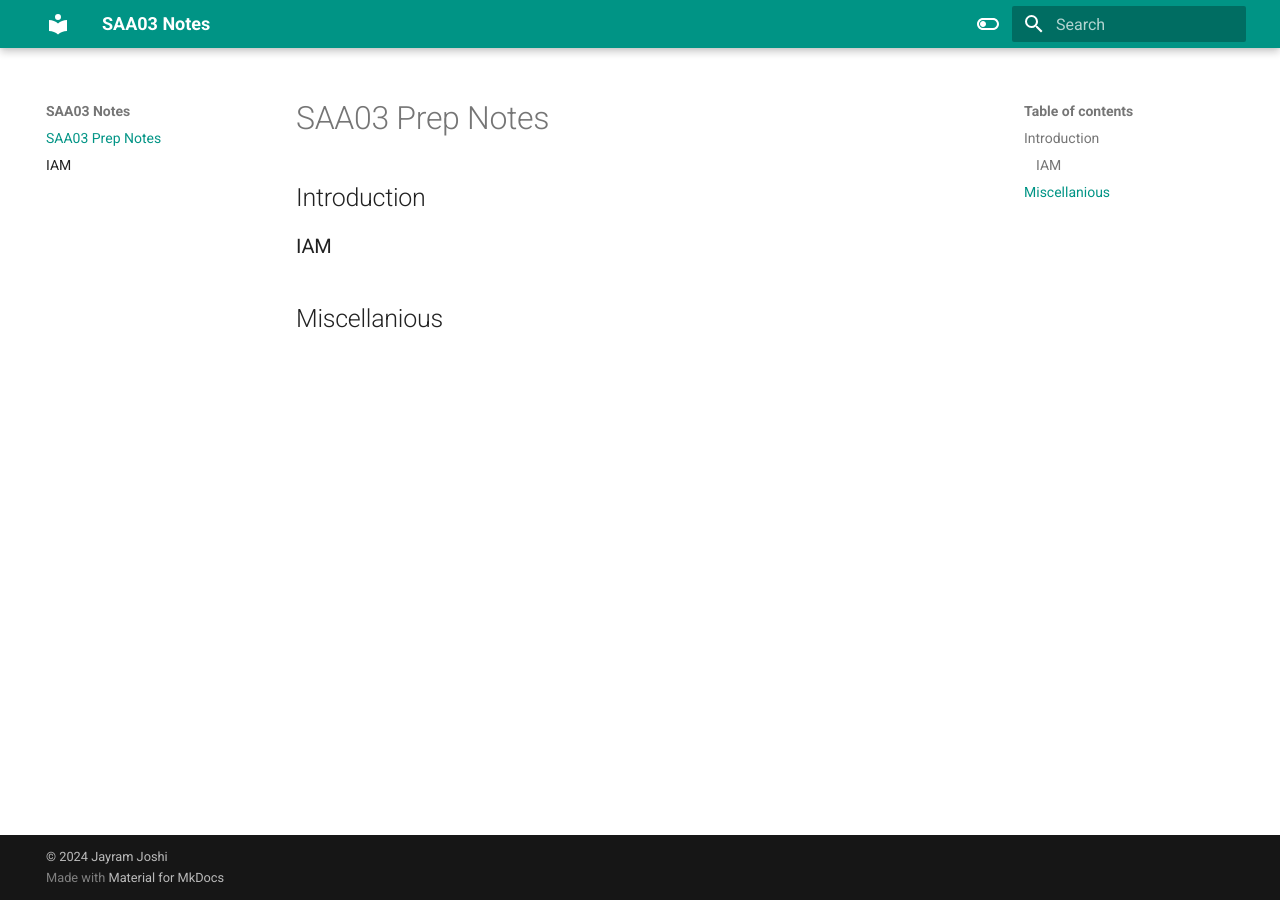
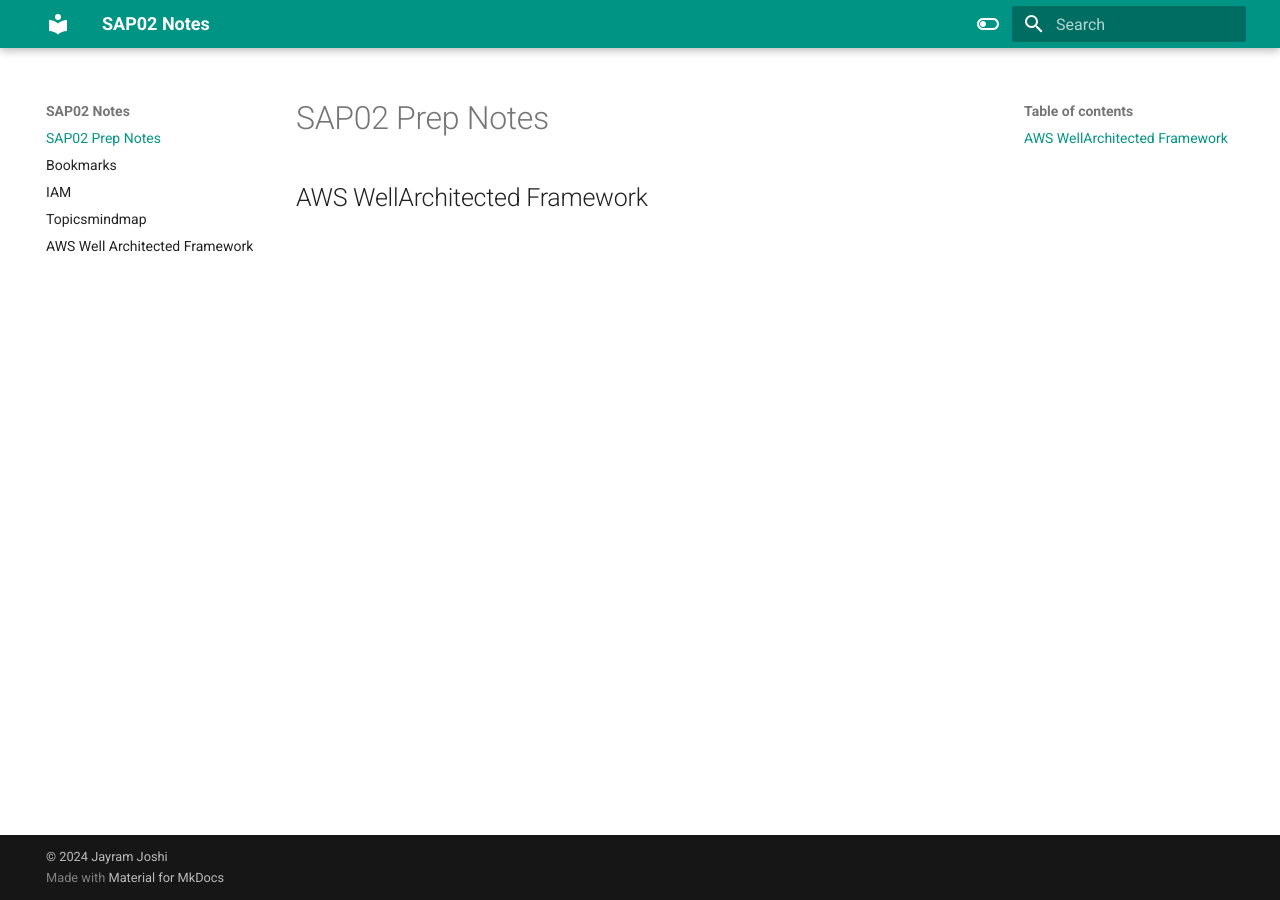
Before and after one commit to jayramj/SAA03, an MkDocs documentation site: the page built from docs/index.md, in a window 1280 px wide. Built offline with MkDocs 1.6.1 and Material for MkDocs 9.7.7, drawn with Linux system fonts in a browser that asks for light colours.

Commit message:
well architected notes

```diff
--- a/docs/index.md
+++ b/docs/index.md
@@ -1,7 +1,3 @@
-# SAA03 Prep Notes
+# SAP02 Prep Notes
 
-
-## Introduction
-### IAM
-
-## Miscellanious
+## AWS WellArchitected Framework
--- /dev/null
+++ b/docs/wellarchitected.md
@@ -0,0 +1,10 @@
+# AWS Well Architected Framework
+
+## Pillars
+* Operational Excellence
+* Security
+* Reliability
+* Performance
+* Cost effectiveness
+
+## 15 Questions
--- a/mkdocs.yml
+++ b/mkdocs.yml
@@ -1,4 +1,4 @@
-site_name: SAA03 Notes
+site_name: SAP02 Notes
 theme:
   name: material
   features:
@@ -28,3 +28,10 @@
 
 copyright: |
   &copy; 2024 <a href="https://github.com/jayramj"  target="_blank" rel="noopener">Jayram Joshi</a>
+
+markdown_extensions:
+  - pymdownx.superfences:
+      custom_fences:
+        - name: mermaid
+          class: mermaid
+          format: !!python/name:pymdownx.superfences.fence_code_format
```
Also changed, not shown: docs/bookmarks.md (added, +4 -0 lines), docs/topicsmindmap.md (added, +21 -0 lines).
